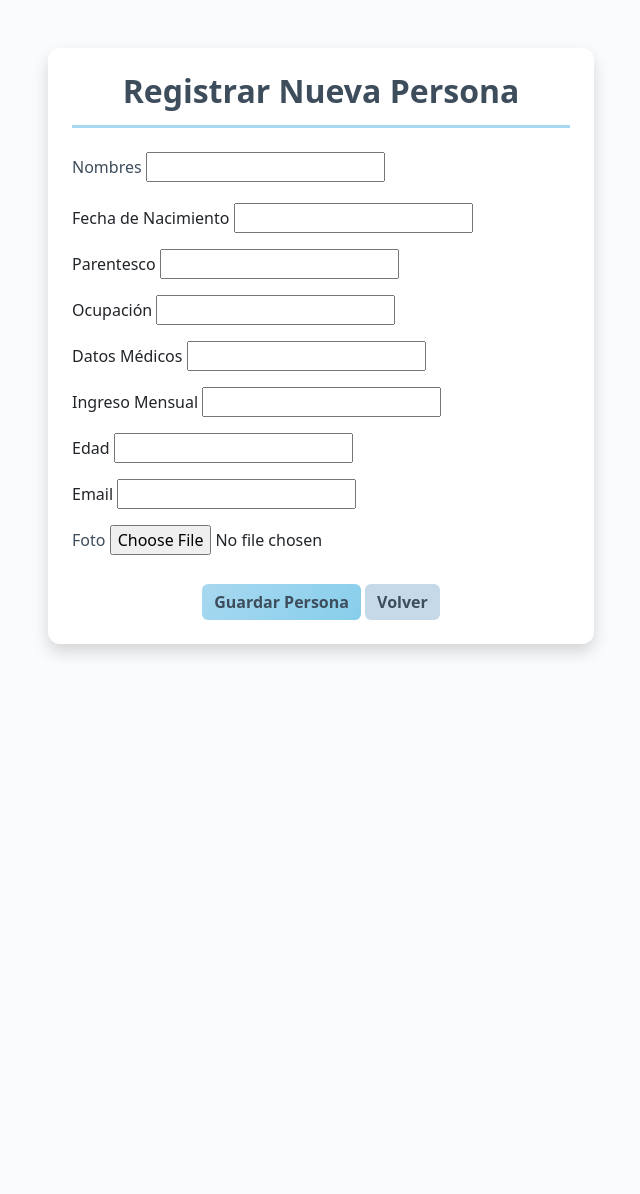
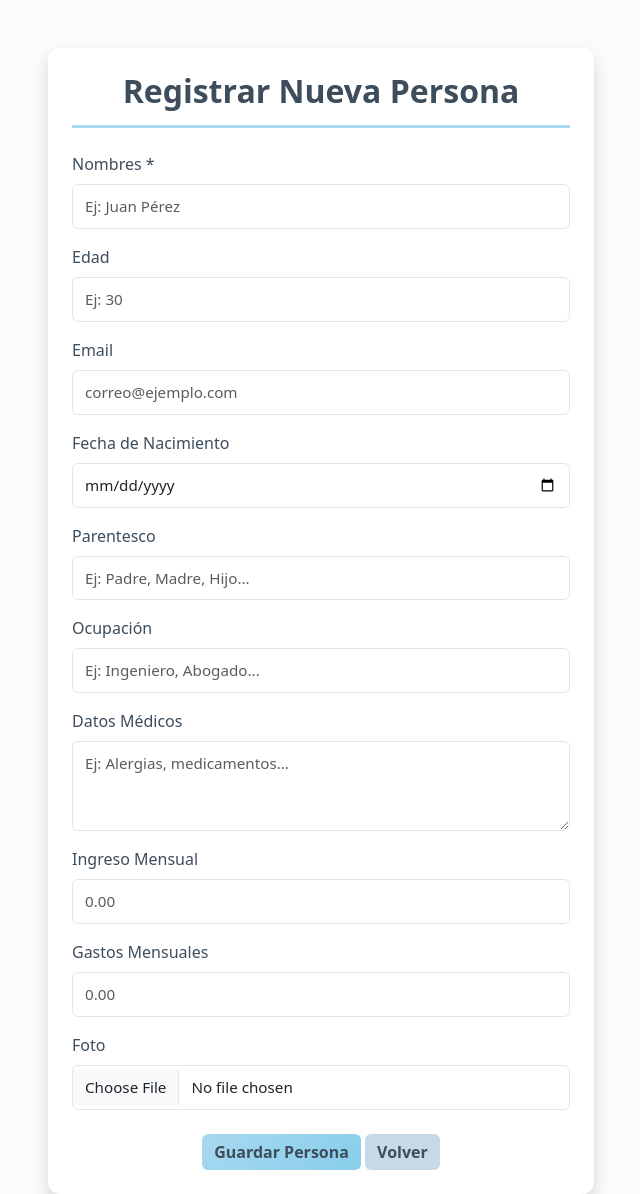
Before and after one commit to ccedenov6/gastos, a Django app: page /agregarpersonas/ in a window 1280 px wide. Shown: the whole page, without its empty margins (319-959 px from the left). Before the commit the page ends 655 px from the top, so only its background shows below. Run offline with Django 5.2, Linux system fonts and the light colour scheme.

Commit message:
Actualizacion

```diff
--- /dev/null
+++ b/proyectocar/app/personas/forms.py
@@ -0,0 +1,59 @@
+from django import forms
+from .models import Persona
+
+class PersonaForm(forms.ModelForm):
+    fecha_nacimiento = forms.DateField(
+        widget=forms.DateInput(attrs={
+            'type': 'date',
+            'class': 'form-control'
+        }),
+        input_formats=['%Y-%m-%d'],
+        required=False
+    )
+
+    class Meta:
+        model = Persona
+        fields = ['Nombres', 'edad', 'email', 'fecha_nacimiento', 'parentesco', 'ocupacion', 'datos_medicos', 'ingreso_mensual', 'gastos_mensuales', 'foto']
+        widgets = {
+            'Nombres': forms.TextInput(attrs={
+                'class': 'form-control',
+                'placeholder': 'Ej: Juan Pérez'
+            }),
+            'edad': forms.NumberInput(attrs={
+                'class': 'form-control',
+                'placeholder': 'Ej: 30',
+                'min': '0',
+                'max': '120'
+            }),
+            'email': forms.EmailInput(attrs={
+                'class': 'form-control',
+                'placeholder': 'correo@ejemplo.com'
+            }),
+            'parentesco': forms.TextInput(attrs={
+                'class': 'form-control',
+                'placeholder': 'Ej: Padre, Madre, Hijo...'
+            }),
+            'ocupacion': forms.TextInput(attrs={
+                'class': 'form-control',
+                'placeholder': 'Ej: Ingeniero, Abogado...'
+            }),
+            'datos_medicos': forms.Textarea(attrs={
+                'class': 'form-control',
+                'placeholder': 'Ej: Alergias, medicamentos...',
+                'rows': 3
+            }),
+            'ingreso_mensual': forms.NumberInput(attrs={
+                'class': 'form-control',
+                'placeholder': '0.00',
+                'step': '0.01'
+            }),
+            'gastos_mensuales': forms.NumberInput(attrs={
+                'class': 'form-control',
+                'placeholder': '0.00',
+                'step': '0.01'
+            }),
+            'foto': forms.FileInput(attrs={
+                'class': 'form-control',
+                'accept': 'image/*'
+            })
+        }
--- a/proyectocar/app/personas/templates/agregarPersonas.html
+++ b/proyectocar/app/personas/templates/agregarPersonas.html
@@ -80,49 +80,112 @@
                 <form method="post" enctype="multipart/form-data">
                     {% csrf_token %}
 
+                    {% if form.non_field_errors %}
+                        <div class="alert alert-danger" role="alert">
+                            {% for error in form.non_field_errors %}
+                                <p>{{ error }}</p>
+                            {% endfor %}
+                        </div>
+                    {% endif %}
+
                     <div class="mb-3">
-                        <label class="form-label">Nombres</label>
+                        <label class="form-label" for="{{ form.Nombres.id_for_label }}">Nombres *</label>
                         {{ form.Nombres }}
+                        {% if form.Nombres.errors %}
+                            <div class="invalid-feedback" style="display: block;">
+                                {{ form.Nombres.errors }}
+                            </div>
+                        {% endif %}
                     </div>
 
                     <div class="mb-3">
-                        <label>Fecha de Nacimiento</label>
-                        {{ form.fecha_nacimiento }}
+                        <label class="form-label" for="{{ form.edad.id_for_label }}">Edad</label>
+                        {{ form.edad }}
+                        {% if form.edad.errors %}
+                            <div class="invalid-feedback" style="display: block;">
+                                {{ form.edad.errors }}
+                            </div>
+                        {% endif %}
                     </div>
 
                     <div class="mb-3">
-                        <label>Parentesco</label>
-                        {{ form.parentesco }}
+                        <label class="form-label" for="{{ form.email.id_for_label }}">Email</label>
+                        {{ form.email }}
+                        {% if form.email.errors %}
+                            <div class="invalid-feedback" style="display: block;">
+                                {{ form.email.errors }}
+                            </div>
+                        {% endif %}
                     </div>
 
                     <div class="mb-3">
-                        <label>Ocupación</label>
-                        {{ form.ocupacion }}
+                        <label class="form-label" for="{{ form.fecha_nacimiento.id_for_label }}">Fecha de Nacimiento</label>
+                        {{ form.fecha_nacimiento }}
+                        {% if form.fecha_nacimiento.errors %}
+                            <div class="invalid-feedback" style="display: block;">
+                                {{ form.fecha_nacimiento.errors }}
+                            </div>
+                        {% endif %}
                     </div>
 
                     <div class="mb-3">
-                        <label>Datos Médicos</label>
-                        {{ form.datos_medicos }}
+                        <label class="form-label" for="{{ form.parentesco.id_for_label }}">Parentesco</label>
+                        {{ form.parentesco }}
+                        {% if form.parentesco.errors %}
+                            <div class="invalid-feedback" style="display: block;">
+                                {{ form.parentesco.errors }}
+                            </div>
+                        {% endif %}
                     </div>
 
                     <div class="mb-3">
-                        <label>Ingreso Mensual</label>
-                        {{ form.ingreso_mensual }}
+                        <label class="form-label" for="{{ form.ocupacion.id_for_label }}">Ocupación</label>
+                        {{ form.ocupacion }}
+                        {% if form.ocupacion.errors %}
+                            <div class="invalid-feedback" style="display: block;">
+                                {{ form.ocupacion.errors }}
+                            </div>
+                        {% endif %}
                     </div>
 
                     <div class="mb-3">
-                        <label>Edad</label>
-                        {{ form.edad }}
+                        <label class="form-label" for="{{ form.datos_medicos.id_for_label }}">Datos Médicos</label>
+                        {{ form.datos_medicos }}
+                        {% if form.datos_medicos.errors %}
+                            <div class="invalid-feedback" style="display: block;">
+                                {{ form.datos_medicos.errors }}
+                            </div>
+                        {% endif %}
                     </div>
 
                     <div class="mb-3">
-                        <label>Email</label>
-                        {{ form.email }}
+                        <label class="form-label" for="{{ form.ingreso_mensual.id_for_label }}">Ingreso Mensual</label>
+                        {{ form.ingreso_mensual }}
+                        {% if form.ingreso_mensual.errors %}
+                            <div class="invalid-feedback" style="display: block;">
+                                {{ form.ingreso_mensual.errors }}
+                            </div>
+                        {% endif %}
                     </div>
 
                     <div class="mb-3">
-                        <label class="form-label">Foto</label>
+                        <label class="form-label" for="{{ form.gastos_mensuales.id_for_label }}">Gastos Mensuales</label>
+                        {{ form.gastos_mensuales }}
+                        {% if form.gastos_mensuales.errors %}
+                            <div class="invalid-feedback" style="display: block;">
+                                {{ form.gastos_mensuales.errors }}
+                            </div>
+                        {% endif %}
+                    </div>
+
+                    <div class="mb-3">
+                        <label class="form-label" for="{{ form.foto.id_for_label }}">Foto</label>
                         {{ form.foto }}
+                        {% if form.foto.errors %}
+                            <div class="invalid-feedback" style="display: block;">
+                                {{ form.foto.errors }}
+                            </div>
+                        {% endif %}
                     </div>
 
                     <div class="text-center mt-4">
--- a/proyectocar/app/personas/views.py
+++ b/proyectocar/app/personas/views.py
@@ -1,6 +1,7 @@
 from django.views.generic import TemplateView, CreateView
 from django.urls import reverse_lazy
 from .models import Persona
+from .forms import PersonaForm
 from django.shortcuts import render
 
 def login_view(request):
@@ -21,7 +22,7 @@
 class addPersonas(CreateView):
     model = Persona
     template_name = "agregarPersonas.html"
-    fields = "__all__"
+    form_class = PersonaForm
     success_url = reverse_lazy('inicio')
 
 
--- a/proyectocar/manage.py
+++ b/proyectocar/manage.py
@@ -3,6 +3,8 @@
 import os
 import sys
 
+# Agrega la carpeta raíz al path
+sys.path.insert(0, os.path.dirname(os.path.dirname(os.path.abspath(__file__))))
 
 def main():
     """Run administrative tasks."""
```
Also changed, not shown: proyectocar/proyectocar/settings.py (+12 -18 lines), proyectocar/db.sqlite3 (added), proyectocar/media/gastos/leida.jpeg (added), proyectocar/media/gastos/reportes.jpeg (added), proyectocar/media/personas/juan.jpg (added), proyectocar/media/personas/leida_VVuzSgd.jpeg (added), proyectocar/media/personas/melany_hZXQZlX.jpeg (added).
